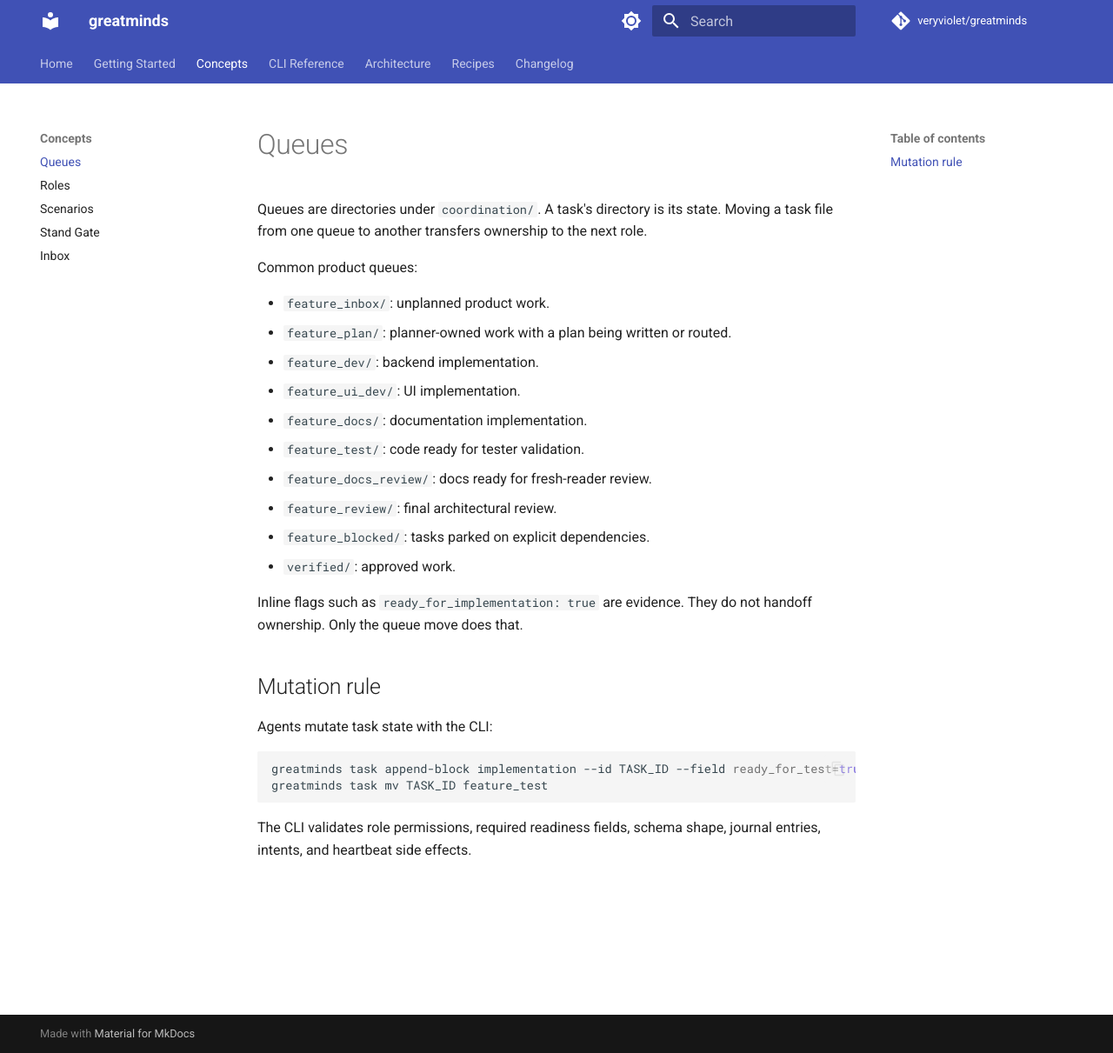
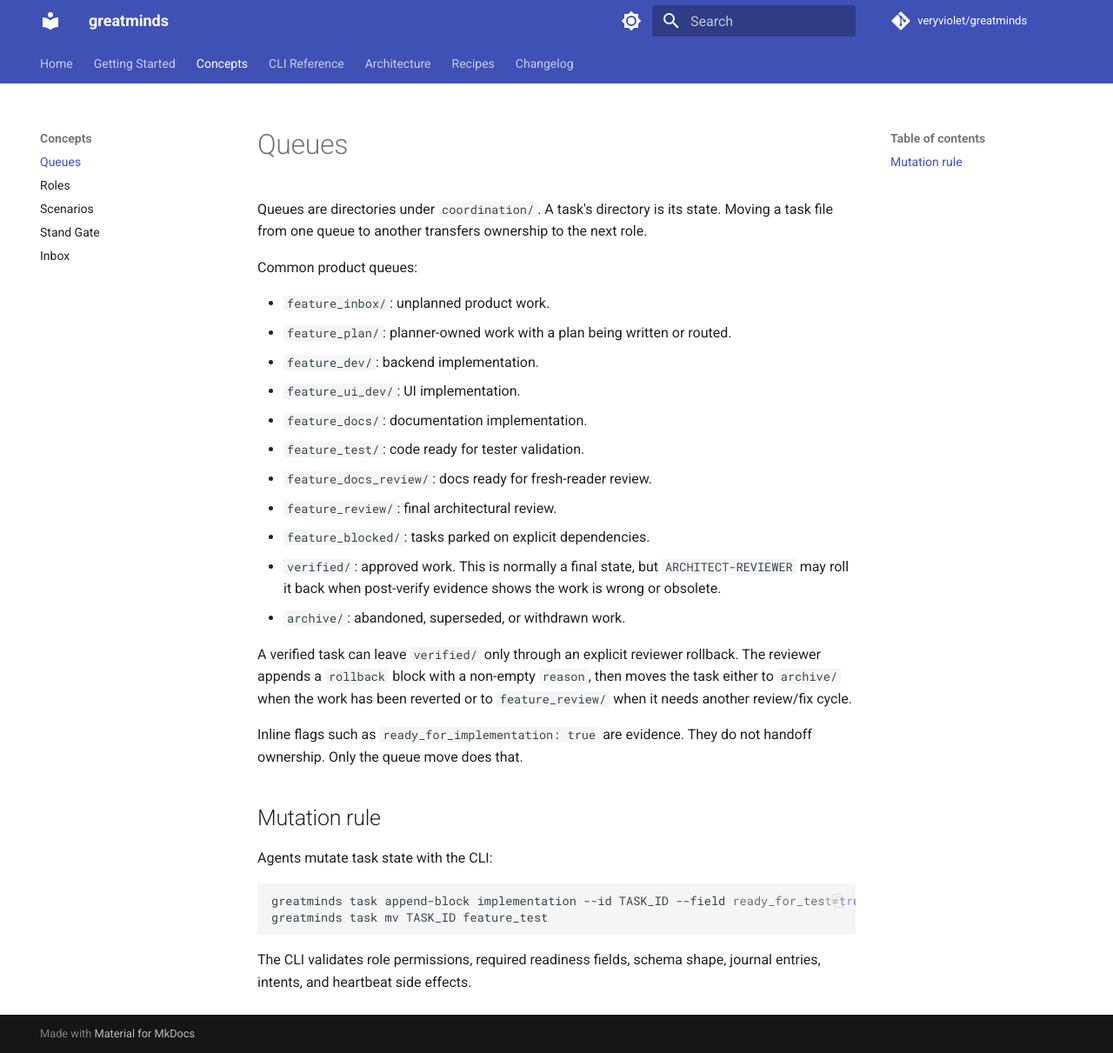
Before and after one commit to veryviolet/greatminds, an MkDocs documentation site: the page built from docs/concepts/queues.md, in a window 1280 px wide and 1211 px high. Shown: the whole window at 87% size. Built offline with MkDocs 1.6.1 and Material for MkDocs 9.7.7, drawn with Linux system fonts in a browser that asks for light colours; comment, search, counter and statistics services are not loaded.

Commit message:
docs(0212): document verified rollback transitions (post-0195)
0195 added `verified → archive` and `verified → feature_review`
transitions gated on a `rollback` block with non-empty reason.
Adds a paragraph to docs/architecture/transitions.md and updates
docs/concepts/queues.md so `verified/` is described as "normally
a final state" with the explicit rollback exception. Distinguishes
the two destinations: `archive/` for withdrawn (code already
matches the rollback) vs `feature_review/` for revisit (needs
further amendment or review).

```diff
--- a/docs/concepts/queues.md
+++ b/docs/concepts/queues.md
@@ -15,7 +15,15 @@ Common product queues:
 - `feature_docs_review/`: docs ready for fresh-reader review.
 - `feature_review/`: final architectural review.
 - `feature_blocked/`: tasks parked on explicit dependencies.
-- `verified/`: approved work.
+- `verified/`: approved work. This is normally a final state, but
+  `ARCHITECT-REVIEWER` may roll it back when post-verify evidence shows the
+  work is wrong or obsolete.
+- `archive/`: abandoned, superseded, or withdrawn work.
+
+A verified task can leave `verified/` only through an explicit reviewer
+rollback. The reviewer appends a `rollback` block with a non-empty `reason`,
+then moves the task either to `archive/` when the work has been reverted or to
+`feature_review/` when it needs another review/fix cycle.
 
 Inline flags such as `ready_for_implementation: true` are evidence. They do not
 handoff ownership. Only the queue move does that.
```
Also changed, not shown: docs/architecture/transitions.md (+7 -0 lines).
